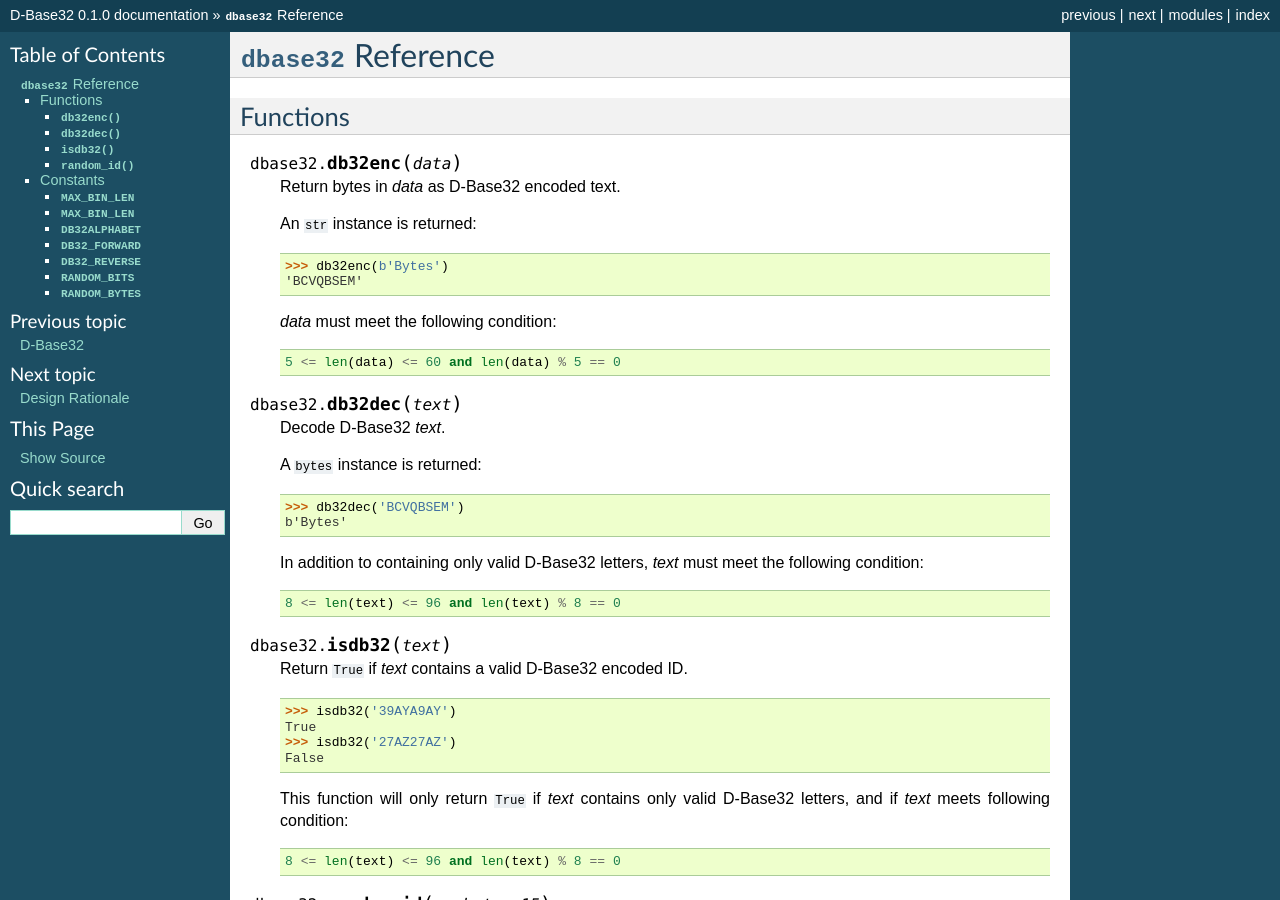
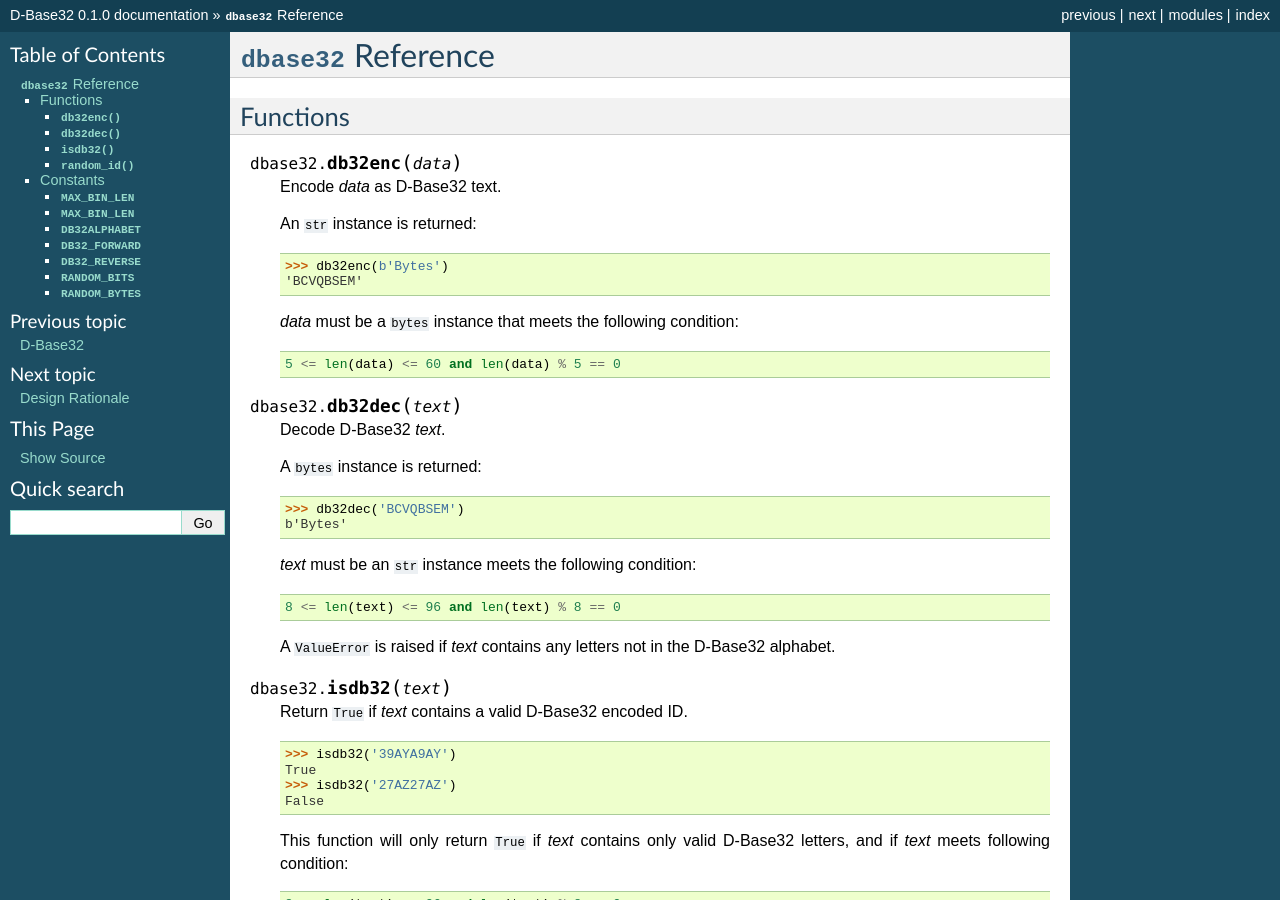
Before and after one commit to json420/dbase32, a Sphinx documentation site: the page built from doc/dbase32.rst, in a window 1280 px wide and 900 px high. Built offline with Sphinx 7.4.7, drawn with Linux system fonts in a browser that asks for light colours.

Commit message:
small doc clarification

```diff
--- a/doc/dbase32.rst
+++ b/doc/dbase32.rst
@@ -9,14 +9,14 @@ Functions
 
 .. function:: db32enc(data)
 
-    Return bytes in *data* as D-Base32 encoded text.
+    Encode *data* as D-Base32 text.
 
     An ``str`` instance is returned:
 
     >>> db32enc(b'Bytes')
     'BCVQBSEM'
 
-    *data* must meet the following condition::
+    *data* must be a ``bytes`` instance that meets the following condition::
 
         5 <= len(data) <= 60 and len(data) % 5 == 0
 
@@ -30,10 +30,12 @@ Functions
     >>> db32dec('BCVQBSEM')
     b'Bytes'
 
-    In addition to containing only valid D-Base32 letters, *text* must meet
-    the following condition::
+    *text* must be an ``str`` instance meets the following condition::
 
         8 <= len(text) <= 96 and len(text) % 8 == 0
+
+    A ``ValueError`` is raised if *text* contains any letters not in the
+    D-Base32 alphabet.
 
 
 .. function:: isdb32(text)
--- a/doc/index.rst
+++ b/doc/index.rst
@@ -10,7 +10,7 @@ data will match the sort-order of the binary data.
 
 The :mod:`dbase32` package provides a Python3 implementation of the encoding,
 with both a high-performance C extension and a pure-Python fallback.  The C
-extension is automatically selected when available.
+versions are automatically selected when available.
 
 Example usage:
 
```
